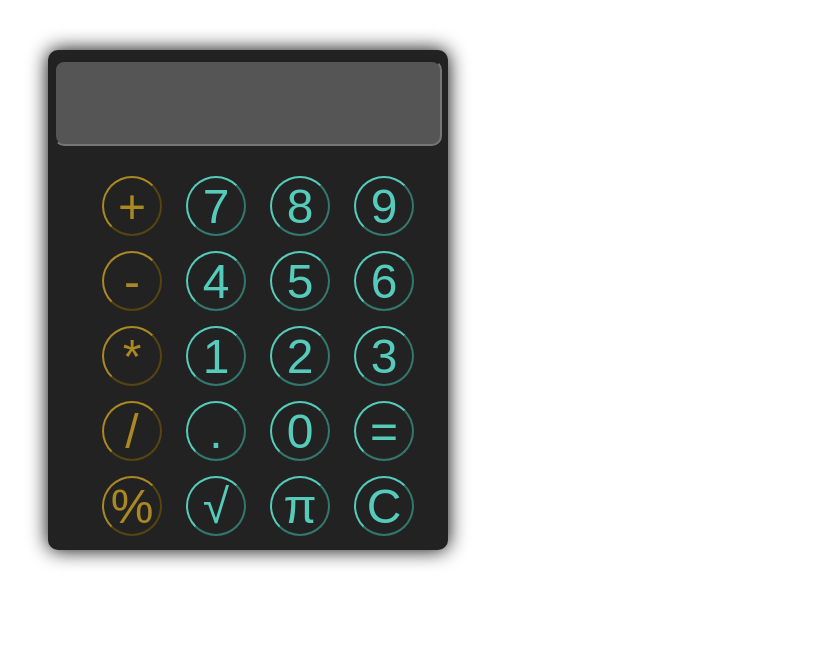
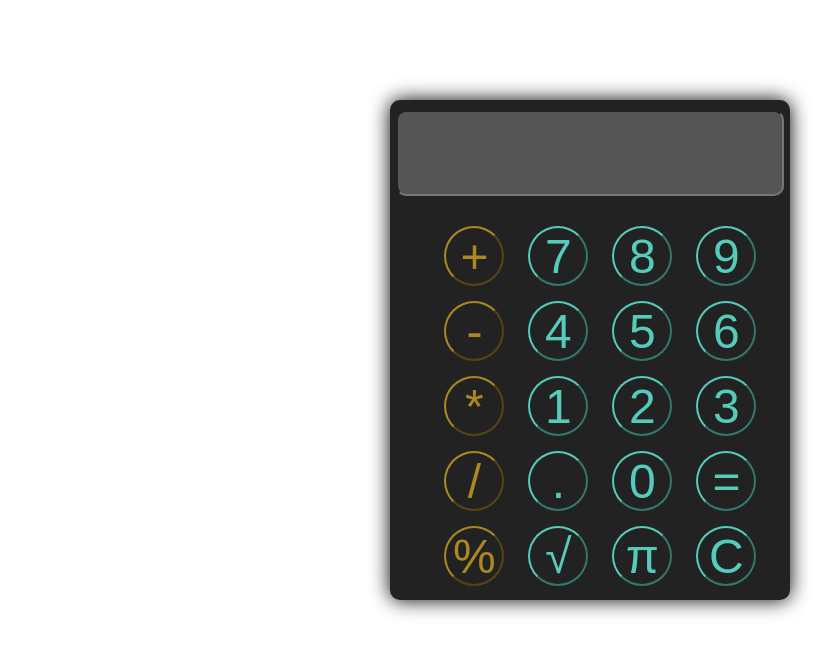
Before and after one commit to yallavamsipavan/simple-calculator-website, a plain HTML site: page index.html in a window 1280 px wide. Shown: the whole page, without its empty margins (60-897 px from the left). Drawn offline with Linux system fonts and the light colour scheme.

Commit message:
Update styles.css

```diff
--- a/styles.css
+++ b/styles.css
@@ -1,13 +1,18 @@
 body {
     justify-content:center;
     text-align:center;
+}
+*::selection {
+    color: #fff;
+    background: #a82;
+    text-shadow: 0px 0px 0px #a82;
 }
 #calculator {
     box-shadow: 0px 0px 20px black;
     width: 400px;
     height: 500px;
-    margin-left: 100px;
-    margin-top:50px;
+    margin-left: 35%;
+    margin-top:100px;
     background-color: #222;
     border-radius: 10px;
 }
```
